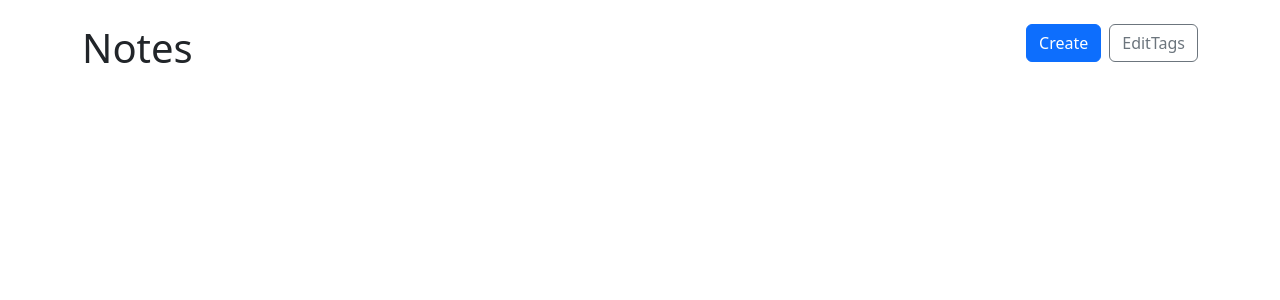
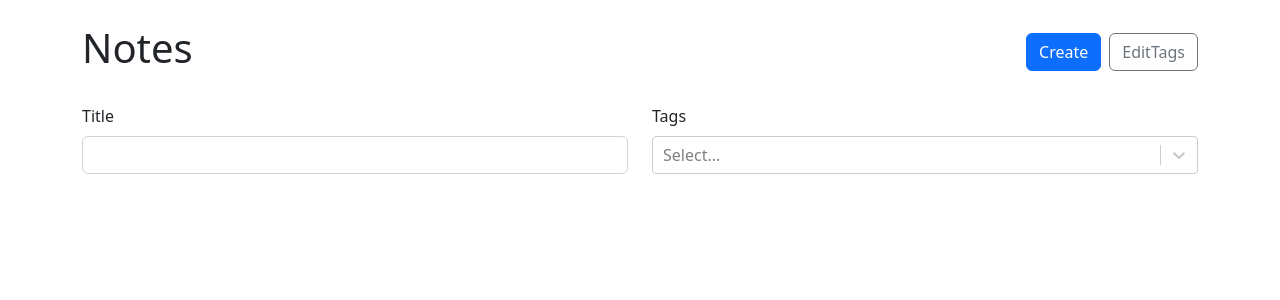
Before and after one commit to ecorrales1979/react-notes, a React (Vite) app: page / in a window 1280 px wide. Shown: the top 300 px of the page. Built offline with nearby package versions, Linux system fonts and the light colour scheme.

Commit message:
feat: add form to filter notes list

```diff
--- a/src/App.tsx
+++ b/src/App.tsx
@@ -39,7 +39,7 @@
   return (
     <Container className="my-4">
       <Routes>
-        <Route path="/" element={<NoteList />} />
+        <Route path="/" element={<NoteList availableTags={tags} />} />
         <Route
           path="/new"
           element={<NewNote onSubmit={onCreateNote} onAddTag={addTag} availableTags={tags} />}
--- a/src/pages/note-list.tsx
+++ b/src/pages/note-list.tsx
@@ -1,9 +1,21 @@
-import { Button, Col,  Row, Stack } from 'react-bootstrap';
+import { useState } from 'react';
+import { Button, Col,  Form,  Row, Stack } from 'react-bootstrap';
 import { Link } from 'react-router-dom';
+import ReactSelect from 'react-select'
 
-export function NoteList() {
+import { Tag } from '../dtos';
+
+interface NoteListProps {
+  availableTags: Tag[]
+}
+
+export function NoteList({ availableTags }: NoteListProps) {
+  const [title, setTitle] = useState('')
+  const [selectedTags, setSelectedTags] = useState<Tag[]>([])
+
   return (
-    <Row>
+    <>
+      <Row className="align-items-center mb-4">
         <Col>
           <h1>Notes</h1>
         </Col>
@@ -16,5 +28,31 @@
           </Stack>
         </Col>
       </Row>
+      <Form>
+        <Row className="mb-4">
+          <Col>
+            <Form.Group controlId="title">
+              <Form.Label>Title</Form.Label>
+              <Form.Control type="text" value={title} onChange={ev => setTitle(ev.target.value)} />
+            </Form.Group>
+          </Col>
+          <Col>
+            <Form.Group controlId="tags">
+              <Form.Label>Tags</Form.Label>
+              <ReactSelect
+                isMulti
+                options={availableTags.map(tag => ({ label: tag.label, value: tag.id }))}
+                value={selectedTags.map(tag => {
+                  return {label: tag.label, value: tag.id}
+                })}
+                onChange={tags => setSelectedTags(tags.map(tag => {
+                  return { label: tag.label, id: tag.value }
+                }))}
+              />
+            </Form.Group>
+          </Col>
+        </Row>
+      </Form>
+    </>
   )
 }
```
Lines whose indentation alone changed are shown as unchanged.
